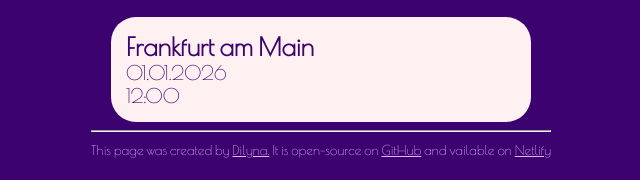
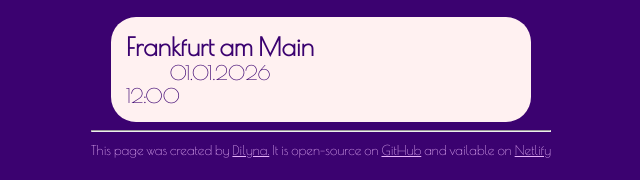
Before and after one commit to DiZlaB/time-zone, a plain HTML site: page index.html in a window 1280 px wide. Shown: the part 185-365 px from the top of the page, 319-959 px from the left. Drawn offline with nearby package versions, Linux system fonts and the light colour scheme; a web font is replaced by a local one.

Commit message:
change the style of city

```diff
--- a/index.html
+++ b/index.html
@@ -29,9 +29,11 @@
     </div>
    </form>
    <div id="picked-city" class="information">
-<h5 class="city-Name">Frankfurt am Main</h5>
-<div class="date"> 01.01.2026</div>
-<div class="time">12:00</div>
+        <div class="left-column">
+          <h5 class="city-Name">Frankfurt am Main</h5>
+          <div class="date"> 01.01.2026</div>
+        </div>
+      <div class="time">12:00</div>
    </div>
    </main>
    <footer>
```
